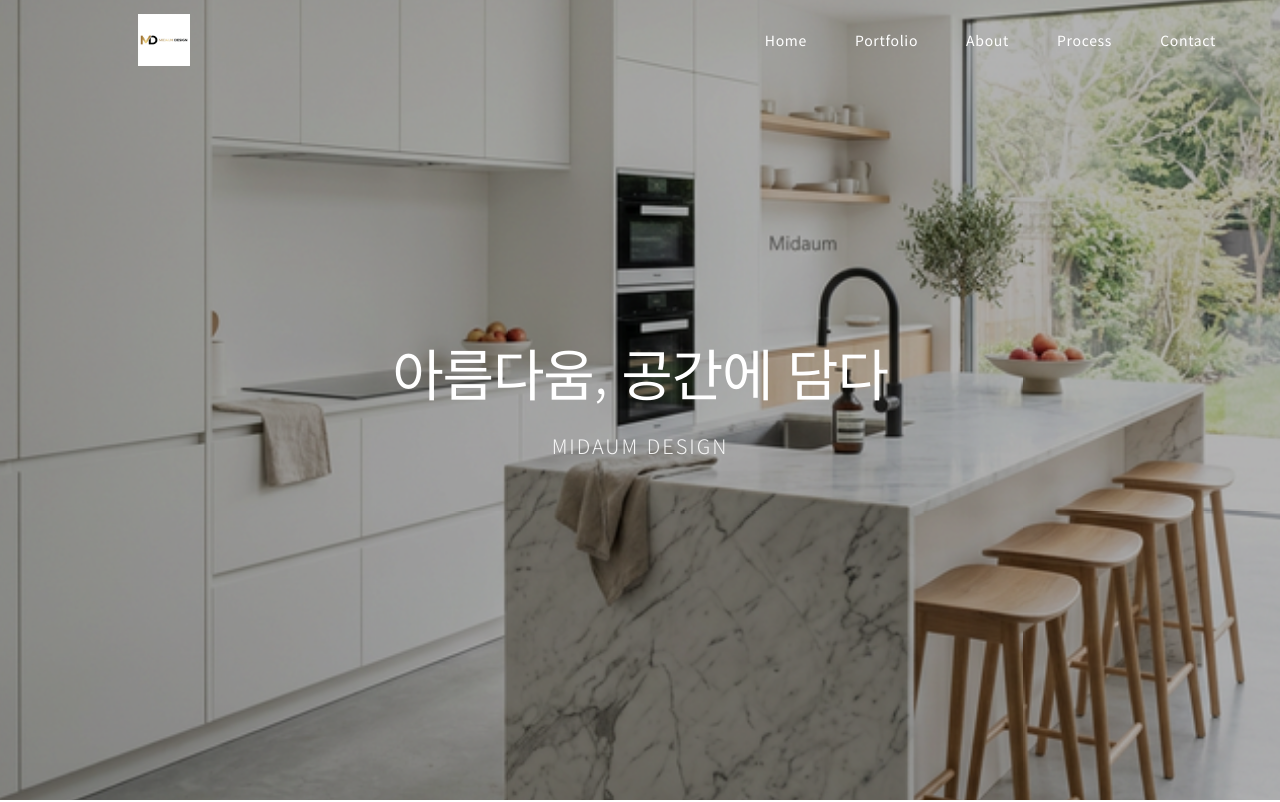
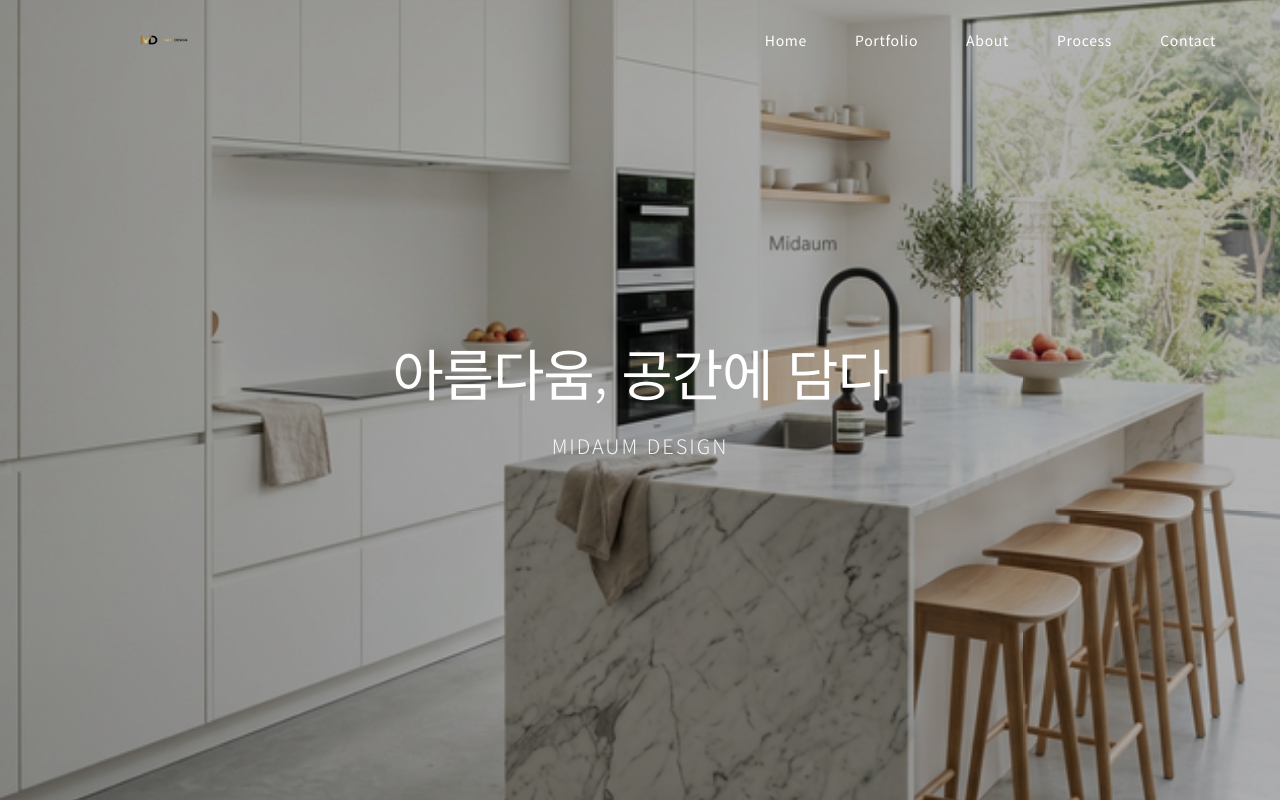
Before and after one commit to midaum79-cloud/midaumdesign, a Next.js app: page / in a window 1280 px wide. Shown: the top 802 px of the page. Built offline with nearby package versions, Linux system fonts and the light colour scheme.

Commit message:
Logo: use transparent background PNG version

```diff
--- a/src/components/Footer/Footer.tsx
+++ b/src/components/Footer/Footer.tsx
@@ -6,7 +6,7 @@ export default function Footer() {
         <footer className={styles.footer}>
             <div className={styles.logo}>
                 <Image
-                    src="/images/midaum_logo.png"
+                    src="/images/midaum_logo_transparent.png"
                     alt="미다움 디자인 로고"
                     width={160}
                     height={42}
--- a/src/components/Header/Header.tsx
+++ b/src/components/Header/Header.tsx
@@ -23,7 +23,7 @@ export default function Header() {
             <nav className={styles.nav}>
                 <Link href="/" className={styles.logo}>
                     <Image
-                        src="/images/midaum_logo.png"
+                        src="/images/midaum_logo_transparent.png"
                         alt="미다움 디자인 로고"
                         width={200}
                         height={52}
```
Also changed, not shown: public/images/midaum_logo_transparent.png (added).
